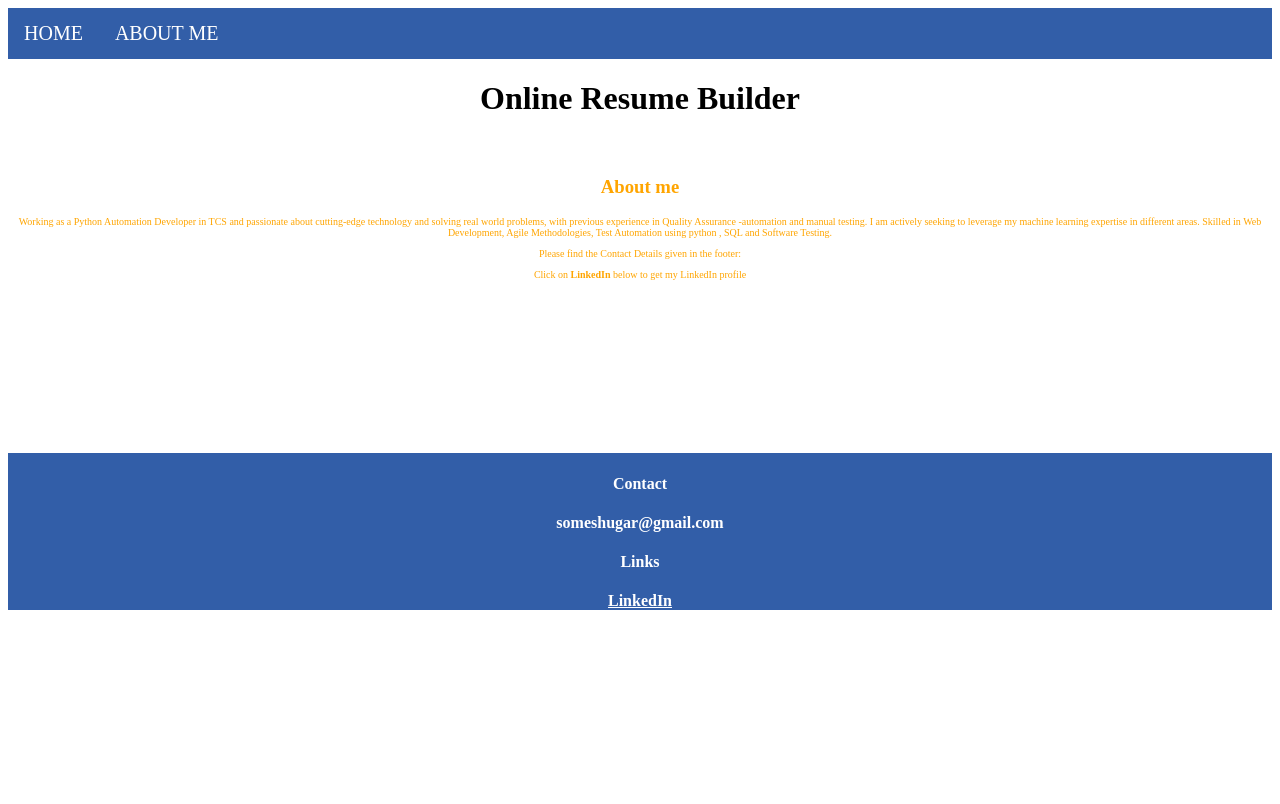
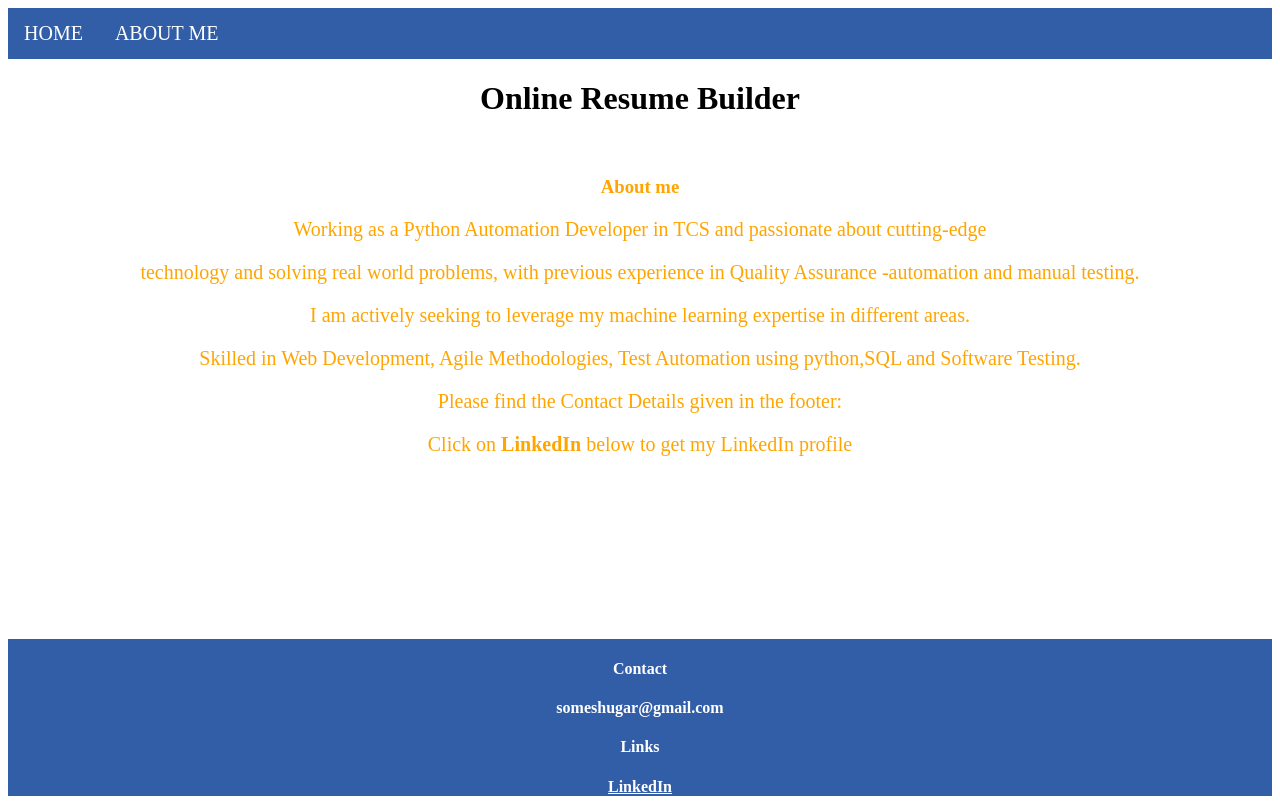
Before and after one commit to someshugar445/Resume_Creator_flask_app, a Flask app: page /about in a window 1280 px wide. Before the commit the page ends 610 px from the top, so only its background shows below. Run offline with Flask 2, Linux system fonts and the light colour scheme; some libraries are stand-ins or nearby versions.

Commit message:
added styling

```diff
--- a/static/css/template.css
+++ b/static/css/template.css
@@ -29,6 +29,19 @@ h3{
 }
 p{
   text-align: center;
-  font-size: 10px;
+  font-size: 20px;
   color: #FFA500;
 }
+input[type=submit] {
+  width: 10%;
+  height: 40px;
+  background-color: #45a049;
+  margin: 8px 0;
+  border: none;
+  border-radius: 20px;
+  cursor: pointer;
+}
+
+input[type=submit]:hover {
+  background-color: #32CD32;
+}
--- a/template/about.html
+++ b/template/about.html
@@ -14,10 +14,10 @@
   <div class="about_me">
     <br>
     <h3>About me</h3>
-      <p>Working as a Python Automation Developer in TCS and passionate about cutting-edge
-      technology and solving real world problems, with previous experience in Quality Assurance -automation and manual testing.
-      I am actively seeking to leverage my machine learning expertise in different areas.
-      Skilled in Web Development, Agile Methodologies, Test Automation using python , SQL and Software Testing.</p>
+      <p>Working as a Python Automation Developer in TCS and passionate about cutting-edge</p>
+      <p>technology and solving real world problems, with previous experience in Quality Assurance -automation and manual testing.</p>
+      <p>I am actively seeking to leverage my machine learning expertise in different areas.</p>
+      <p>Skilled in Web Development, Agile Methodologies, Test Automation using python,SQL and Software Testing.</p>
   <div>
     <p>Please find the Contact Details given in the footer:</p>
     <p>Click on <strong>LinkedIn</strong> below to get my LinkedIn profile</p>
```
